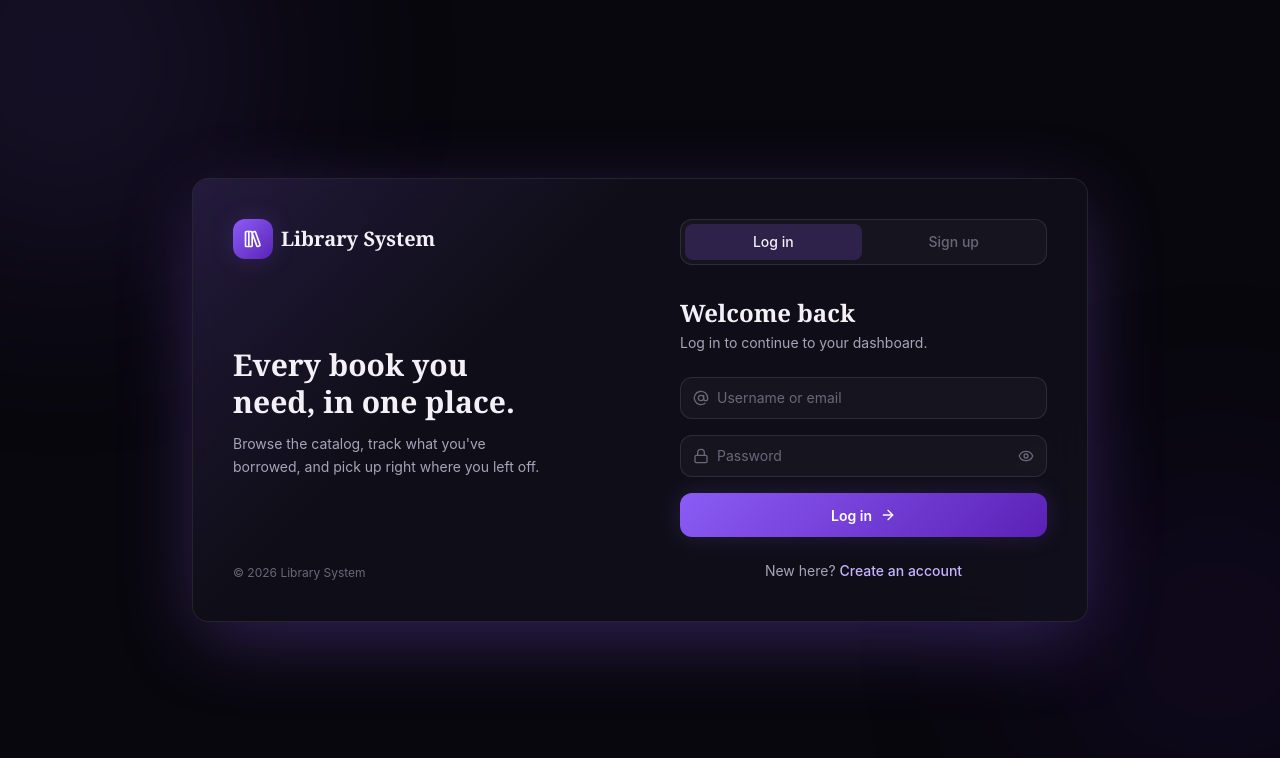
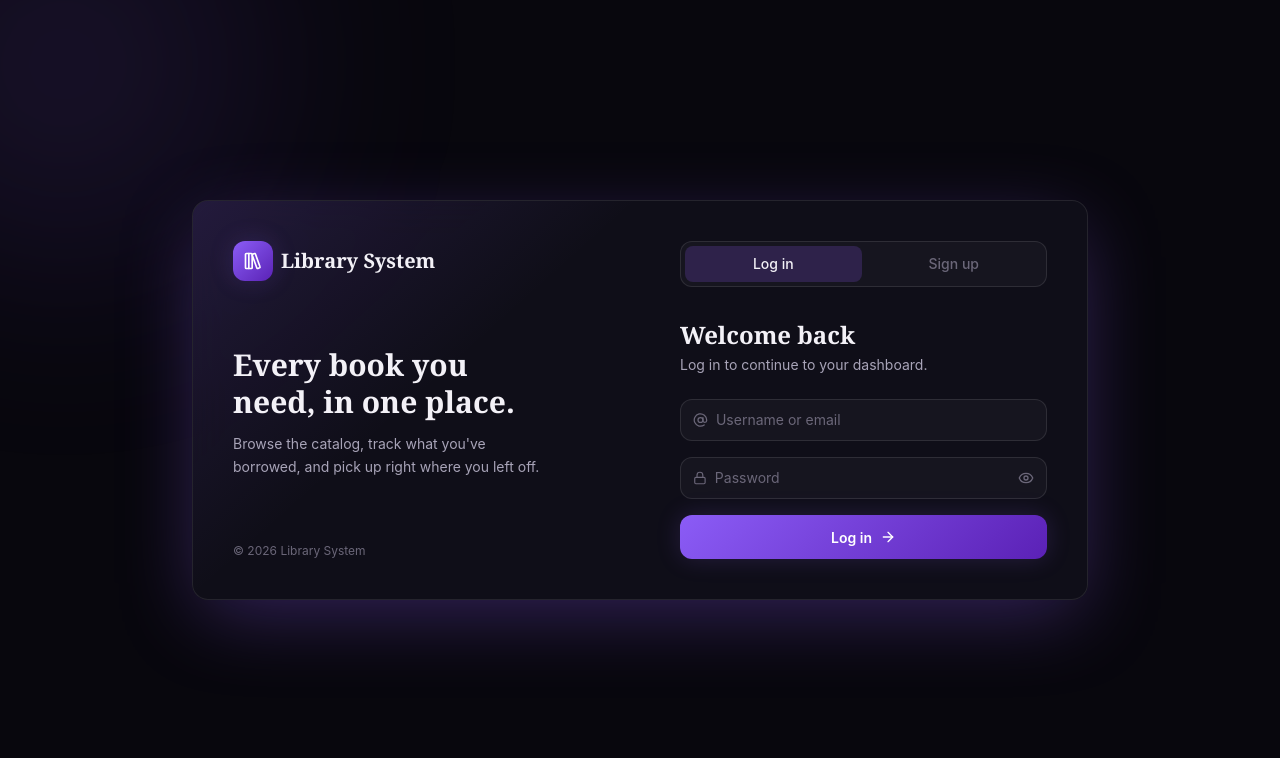
Before and after one commit to Mohammed-Abdul-Raqueeb/booknest, a React (Vite) app in the folder frontend/: page / in a window 1280 px wide. Shown: the top 758 px of the page. Built offline with nearby package versions, Linux system fonts and the light colour scheme.

Commit message:
Fix register API endpoint and password reset

```diff
--- a/frontend/src/pages/Login.jsx
+++ b/frontend/src/pages/Login.jsx
@@ -1,13 +1,23 @@
 import { useState } from "react";
 import { useNavigate } from "react-router-dom";
-import { LibraryBig, Mail, Lock, User2, AtSign, Eye, EyeOff, ArrowRight } from "lucide-react";
+import {
+  LibraryBig,
+  Mail,
+  Lock,
+  User2,
+  AtSign,
+  Eye,
+  EyeOff,
+  ArrowRight,
+} from "lucide-react";
 import API from "../api/api";
 
 export default function Login() {
-  const [mode, setMode] = useState("login"); // "login" | "signup"
+  const [mode, setMode] = useState("login");
   const [showPassword, setShowPassword] = useState(false);
   const [loading, setLoading] = useState(false);
   const [error, setError] = useState("");
+
   const [form, setForm] = useState({
     fullName: "",
     username: "",
@@ -26,6 +36,7 @@ export default function Login() {
     e.preventDefault();
     setError("");
     setLoading(true);
+
     try {
       const res =
         mode === "login"
@@ -33,25 +44,30 @@ export default function Login() {
               identifier: form.identifier,
               password: form.password,
             })
-          : await API.post("/students/register", {
+          : await API.post("/api/students/register", {
               fullName: form.fullName,
               username: form.username,
               email: form.email,
               password: form.password,
             });
 
-      // Backend returns { id, username, name, email, role, token }
       const user = res.data;
+
       localStorage.setItem("student", JSON.stringify(user));
 
       navigate(user.role === "ADMIN" ? "/admin" : "/dashboard");
+
     } catch (err) {
       const data = err?.response?.data;
+
       const message =
         data?.message ||
-        (data?.fieldErrors && Object.values(data.fieldErrors)[0]) ||
+        (data?.fieldErrors &&
+          Object.values(data.fieldErrors)[0]) ||
         "Something went wrong. Please try again.";
+
       setError(message);
+
     } finally {
       setLoading(false);
     }
@@ -59,36 +75,44 @@ export default function Login() {
 
   return (
     <div className="relative flex min-h-screen items-center justify-center overflow-hidden bg-base px-4 py-10">
-      {/* ambient glow orbs */}
       <div className="pointer-events-none absolute -left-32 -top-32 h-96 w-96 rounded-full bg-violet/25 blur-[120px] animate-glow-pulse" />
-      <div className="pointer-events-none absolute -right-24 bottom-0 h-80 w-80 rounded-full bg-violet-deep/25 blur-[120px] animate-glow-pulse" />
+      <div className="pointer-events-none absolute -right-24 bottom-0 h-80 h-80 rounded-full bg-violet-deep/25 blur-[120px] animate-glow-pulse" />
 
-      <div className="glass-card relative grid w-full max-w-4xl grid-cols-1 overflow-hidden shadow-glow-lg lg:grid-cols-2">
-        {/* Brand panel */}
+      <div className="glass-card relative grid w-full max-w-4xl overflow-hidden shadow-glow-lg lg:grid-cols-2">
+
         <div className="relative hidden flex-col justify-between bg-gradient-to-br from-violet/15 via-transparent to-transparent p-10 lg:flex">
           <div className="flex items-center gap-2">
             <span className="flex h-10 w-10 items-center justify-center rounded-xl bg-gradient-to-br from-violet to-violet-deep shadow-glow-sm">
               <LibraryBig size={20} className="text-white" />
             </span>
-            <span className="font-display text-xl font-semibold text-ink">Library System</span>
+
+            <span className="font-display text-xl font-semibold text-ink">
+              Library System
+            </span>
           </div>
 
           <div>
             <h1 className="font-display text-3xl font-semibold leading-tight text-ink">
               Every book you
-              <br /> need, in one place.
+              <br />
+              need, in one place.
             </h1>
+
             <p className="mt-3 max-w-xs text-sm leading-relaxed text-ink-muted">
               Browse the catalog, track what you've borrowed, and pick up right where you left off.
             </p>
           </div>
 
-          <p className="text-xs text-ink-faint">© {new Date().getFullYear()} Library System</p>
+          <p className="text-xs text-ink-faint">
+            © {new Date().getFullYear()} Library System
+          </p>
         </div>
 
-        {/* Form panel */}
+
         <div className="p-8 sm:p-10">
+
           <div className="mb-8 flex items-center gap-1 rounded-xl border border-white/10 bg-white/[0.03] p-1">
+
             {["login", "signup"].map((m) => (
   <button
     key={m}
@@ -96,9 +120,21 @@ export default function Login() {
     onClick={() => {
       setMode(m);
       setError("");
+
+      setForm({
+        fullName: "",
+        username: "",
+        email: "",
+        password: "",
+        identifier: "",
+      });
+
+      setShowPassword(false);
     }}
     className={`flex-1 rounded-lg py-2 text-sm font-medium transition-colors ${
-                  mode === m ? "bg-violet/20 text-ink" : "text-ink-faint hover:text-ink-muted"
+      mode === m
+        ? "bg-violet/20 text-ink"
+        : "text-ink-faint hover:text-ink-muted"
     }`}
   >
     {m === "login" ? "Log in" : "Sign up"}
@@ -106,14 +142,23 @@ export default function Login() {
 ))}
           </div>
 
+
           <h2 className="font-display text-2xl font-semibold text-ink">
-            {mode === "login" ? "Welcome back" : "Create your account"}
+            {mode === "login"
+              ? "Welcome back"
+              : "Create your account"}
           </h2>
+
+
           <p className="mt-1 text-sm text-ink-muted">
-            {mode === "login" ? "Log in to continue to your dashboard." : "Join to start borrowing books."}
+            {mode === "login"
+              ? "Log in to continue to your dashboard."
+              : "Join to start borrowing books."}
           </p>
 
+
           <form onSubmit={handleSubmit} className="mt-6 space-y-4">
+
             {mode === "signup" && (
               <>
                 <Field
@@ -124,6 +169,7 @@ export default function Login() {
                   onChange={(v) => update("fullName", v)}
                   required
                 />
+
                 <Field
                   icon={AtSign}
                   type="text"
@@ -133,6 +179,7 @@ export default function Login() {
                   required
                   minLength={3}
                 />
+
                 <Field
                   icon={Mail}
                   type="email"
@@ -143,6 +190,7 @@ export default function Login() {
                 />
               </>
             )}
+
 
             {mode === "login" && (
               <Field
@@ -155,6 +203,7 @@ export default function Login() {
               />
             )}
 
+
             <Field
               icon={Lock}
               type={showPassword ? "text" : "password"}
@@ -162,59 +211,67 @@ export default function Login() {
               value={form.password}
               onChange={(v) => update("password", v)}
               required
-              minLength={mode === "signup" ? 6 : undefined}
               endAdornment={
                 <button
                   type="button"
-                  onClick={() => setShowPassword((v) => !v)}
-                  className="text-ink-faint transition-colors hover:text-ink-muted"
-                  aria-label={showPassword ? "Hide password" : "Show password"}
+                  onClick={() =>
+                    setShowPassword((v) => !v)
+                  }
+                  className="text-ink-faint hover:text-ink-muted"
                 >
-                  {showPassword ? <EyeOff size={16} /> : <Eye size={16} />}
+                  {showPassword ? (
+                    <EyeOff size={16} />
+                  ) : (
+                    <Eye size={16} />
+                  )}
                 </button>
               }
             />
 
+
             {error && (
-              <p className="rounded-lg bg-signal-fine/10 px-3 py-2 text-sm text-signal-fine ring-1 ring-inset ring-signal-fine/30">
+              <p className="rounded-lg bg-signal-fine/10 px-3 py-2 text-sm text-signal-fine">
                 {error}
               </p>
             )}
 
-            <button type="submit" disabled={loading} className="btn-primary w-full">
-              {loading ? "Please wait…" : mode === "login" ? "Log in" : "Create account"}
+
+            <button
+              type="submit"
+              disabled={loading}
+              className="btn-primary w-full"
+            >
+              {loading
+                ? "Please wait…"
+                : mode === "login"
+                ? "Log in"
+                : "Create account"}
+
               {!loading && <ArrowRight size={16} />}
             </button>
+
           </form>
 
-          <p className="mt-6 text-center text-sm text-ink-muted">
-            {mode === "login" ? "New here?" : "Already have an account?"}{" "}
-            <button
-              type="button"
-              onClick={() => {
-                setMode(mode === "login" ? "signup" : "login");
-                setError("");
-              }}
-              className="font-medium text-violet-soft transition-colors hover:text-violet"
-            >
-              {mode === "login" ? "Create an account" : "Log in instead"}
-            </button>
-          </p>
         </div>
       </div>
     </div>
   );
 }
 
+
 function Field({ icon: Icon, endAdornment, ...inputProps }) {
   return (
-    <div className="flex items-center gap-2 rounded-xl border border-white/10 bg-white/[0.03] px-3 py-2.5 transition-colors focus-within:border-violet/50">
-      <Icon size={16} className="shrink-0 text-ink-faint" />
+    <div className="flex items-center gap-2 rounded-xl border border-white/10 bg-white/[0.03] px-3 py-2.5">
+      <Icon size={16} className="text-ink-faint" />
+
       <input
         {...inputProps}
-        onChange={(e) => inputProps.onChange(e.target.value)}
+        onChange={(e) =>
+          inputProps.onChange(e.target.value)
+        }
         className="w-full bg-transparent text-sm text-ink placeholder:text-ink-faint focus:outline-none"
       />
+
       {endAdornment}
     </div>
   );
```
Lines whose indentation alone changed are shown as unchanged.
